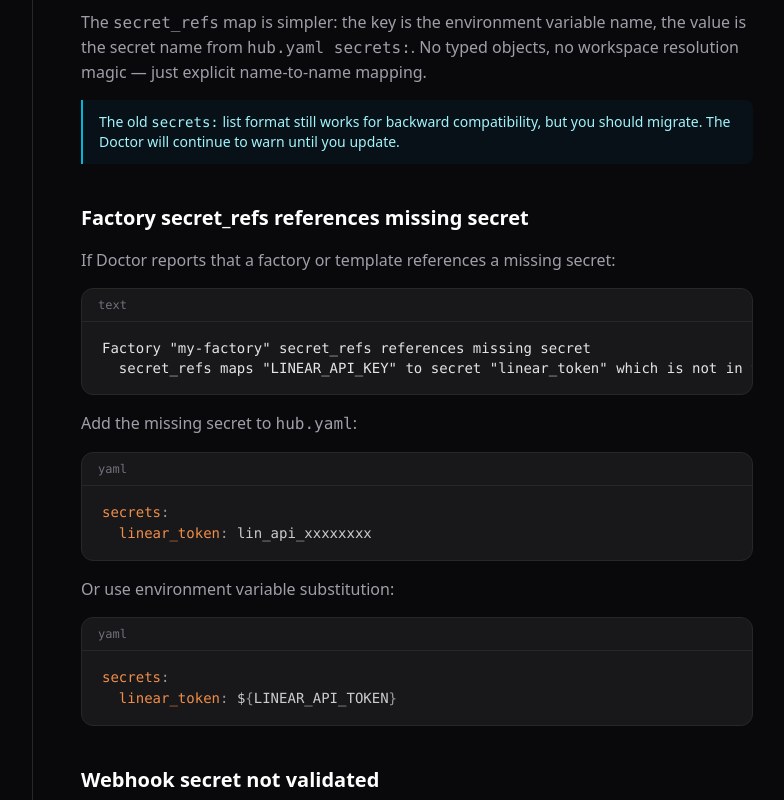
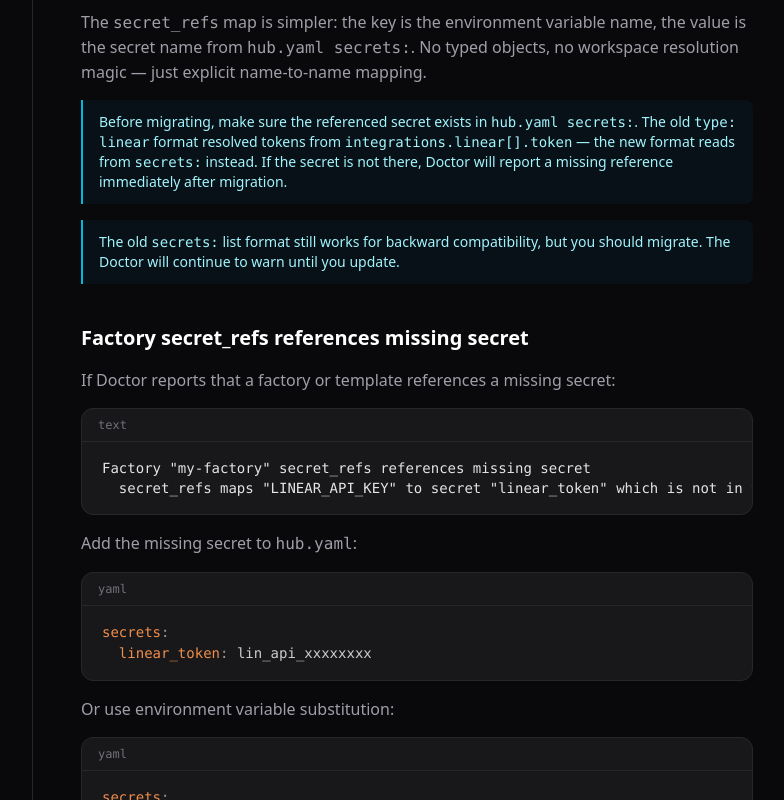
Before and after one commit to elasticclaw/elasticclaw.ai, a Next.js app: page /docs/troubleshooting in a window 1280 px wide. Shown: the part 920-1720 px from the top of the page, without its empty margins (207-991 px from the left). Built offline with nearby package versions, Linux system fonts and the light colour scheme.

Commit message:
docs: add migration prerequisite note, fix webhook section title

```diff
--- a/src/app/docs/troubleshooting/page.tsx
+++ b/src/app/docs/troubleshooting/page.tsx
@@ -38,6 +38,13 @@ export default function TroubleshootingPage() {
           magic — just explicit name-to-name mapping.
         </p>
         <Note>
+          Before migrating, make sure the referenced secret exists in{" "}
+          <code>hub.yaml secrets:</code>. The old <code>type: linear</code> format
+          resolved tokens from <code>integrations.linear[].token</code> — the new
+          format reads from <code>secrets:</code> instead. If the secret is not
+          there, Doctor will report a missing reference immediately after migration.
+        </Note>
+        <Note>
           The old <code>secrets:</code> list format still works for backward
           compatibility, but you should migrate. The Doctor will continue to warn
           until you update.
@@ -62,7 +69,7 @@ export default function TroubleshootingPage() {
   linear_token: \${LINEAR_API_TOKEN}`}</CodeBlock>
       </Section>
 
-      <Section title="Webhook secret not validated">
+      <Section title="Webhooks not triggering factories">
         <p>
           If webhooks from Linear, GitHub Issues, or Shortcut are not triggering
           factories, check that the factory has a webhook secret configured:
```
